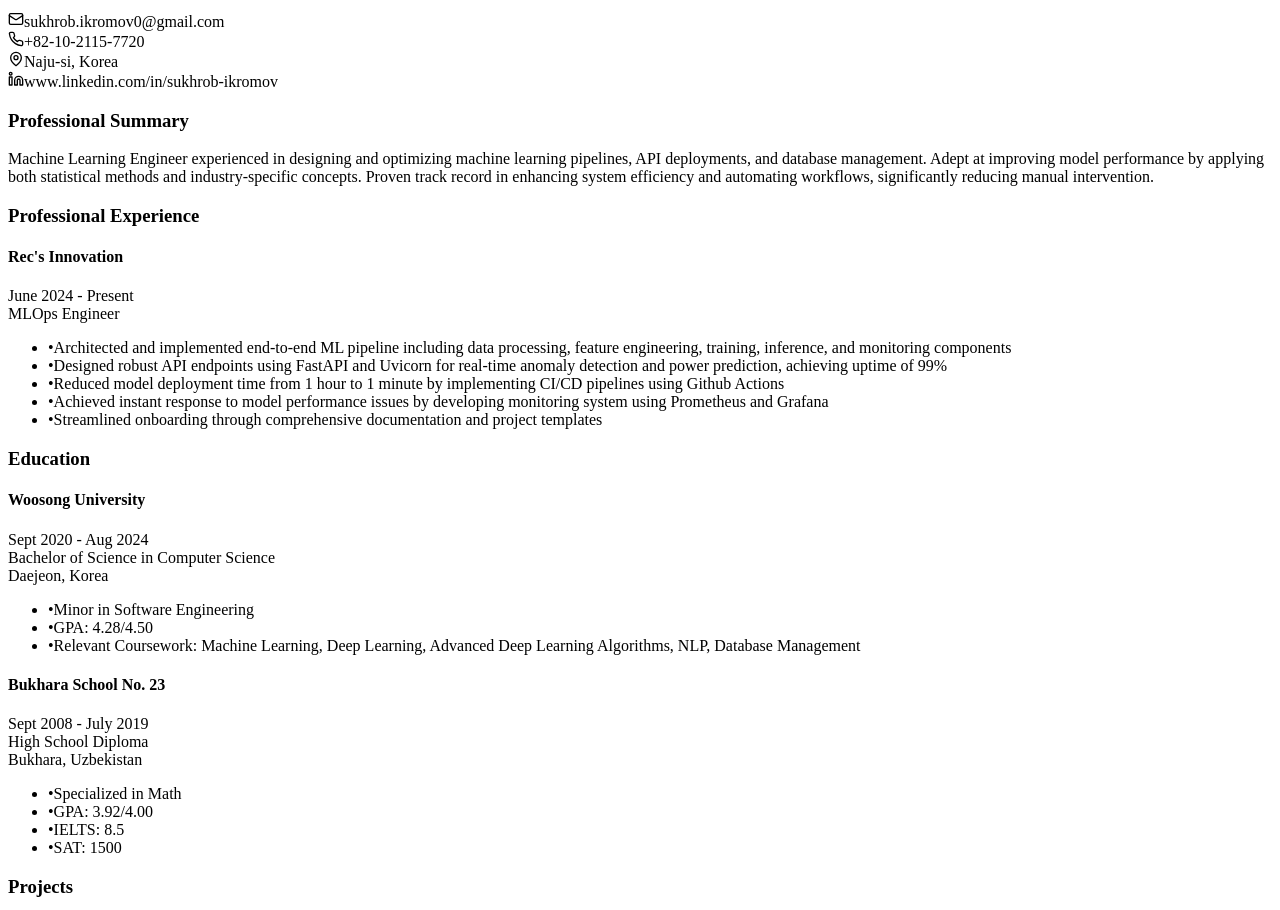
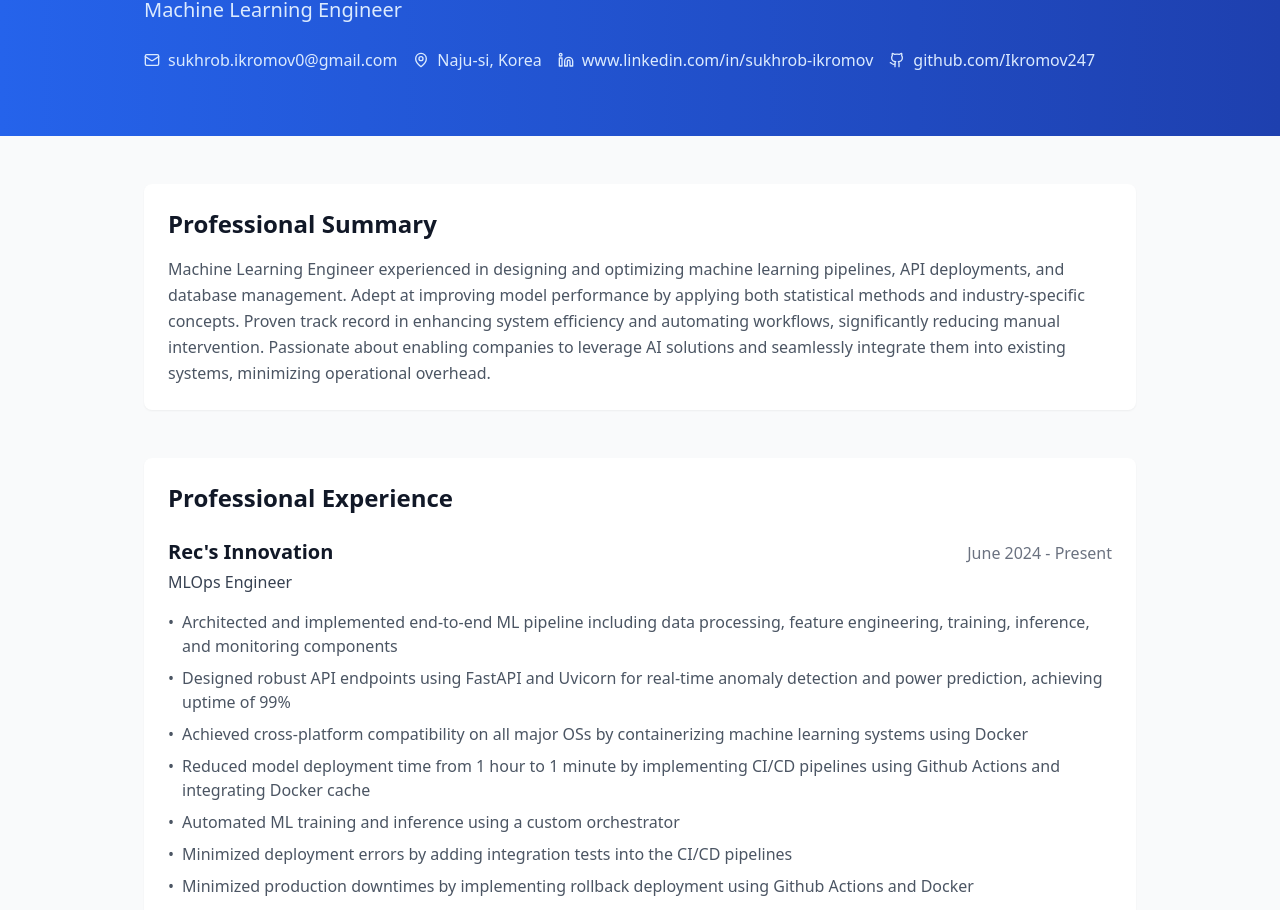
Before and after one commit to Ikromov247/resume, a React (Create React App) app: page / in a window 1280 px wide. Shown: the part 116-1026 px from the top of the page. Built offline with nearby package versions, Linux system fonts and the light colour scheme.

Commit message:
fixed blank page

```diff
--- /dev/null
+++ b/postcss.config.js
@@ -0,0 +1,6 @@
+module.exports = {
+    plugins: {
+      tailwindcss: {},
+      autoprefixer: {},
+    },
+  }
--- a/public/index.html
+++ b/public/index.html
@@ -8,6 +8,7 @@
     <title>Sukhrob Ikromov | Portfolio</title>
   </head>
   <body>
+    <noscript>You need to enable JavaScript to run this app.</noscript>
     <div id="root"></div>
   </body>
 </html>
--- a/src/components/ResumeWebsite.js
+++ b/src/components/ResumeWebsite.js
@@ -7,11 +7,11 @@ const ResumeWebsite = () => {
     title: "Machine Learning Engineer",
     contact: {
       email: "sukhrob.ikromov0@gmail.com",
-      phone: "+82-10-2115-7720",
       location: "Naju-si, Korea",
-      linkedin: "www.linkedin.com/in/sukhrob-ikromov"
+      linkedin: "www.linkedin.com/in/sukhrob-ikromov",
+      github: "github.com/Ikromov247"
     },
-    summary: "Machine Learning Engineer experienced in designing and optimizing machine learning pipelines, API deployments, and database management. Adept at improving model performance by applying both statistical methods and industry-specific concepts. Proven track record in enhancing system efficiency and automating workflows, significantly reducing manual intervention.",
+    summary: "Machine Learning Engineer experienced in designing and optimizing machine learning pipelines, API deployments, and database management. Adept at improving model performance by applying both statistical methods and industry-specific concepts. Proven track record in enhancing system efficiency and automating workflows, significantly reducing manual intervention. Passionate about enabling companies to leverage AI solutions and seamlessly integrate them into existing systems, minimizing operational overhead.",
     experience: [
       {
         company: "Rec's Innovation",
@@ -20,9 +20,14 @@ const ResumeWebsite = () => {
         highlights: [
           "Architected and implemented end-to-end ML pipeline including data processing, feature engineering, training, inference, and monitoring components",
           "Designed robust API endpoints using FastAPI and Uvicorn for real-time anomaly detection and power prediction, achieving uptime of 99%",
-          "Reduced model deployment time from 1 hour to 1 minute by implementing CI/CD pipelines using Github Actions",
-          "Achieved instant response to model performance issues by developing monitoring system using Prometheus and Grafana",
-          "Streamlined onboarding through comprehensive documentation and project templates"
+          "Achieved cross-platform compatibility on all major OSs by containerizing machine learning systems using Docker",
+          "Reduced model deployment time from 1 hour to 1 minute by implementing CI/CD pipelines using Github Actions and integrating Docker cache",
+          "Automated ML training and inference using a custom orchestrator",
+          "Minimized deployment errors by adding integration tests into the CI/CD pipelines",
+          "Minimized production downtimes by implementing rollback deployment using Github Actions and Docker",
+          "Enabled seamless integration of ML pipelines into the company's power management system by collaborating with the backend team to align model outputs with system requirements",
+          "Achieved instant response to model performance issues, by developing a monitoring and alerting system using Prometheus and Grafana",
+          "Streamlined onboarding of new members by creating comprehensive documentation for maintaining existing projects and instructions for creating new projects based on a custom template"
         ]
       }
     ],
@@ -90,16 +95,20 @@ const ResumeWebsite = () => {
               <span>{resumeData.contact.email}</span>
             </div>
             <div className="flex items-center gap-2">
-              <Phone size={16} />
-              <span>{resumeData.contact.phone}</span>
-            </div>
-            <div className="flex items-center gap-2">
               <MapPin size={16} />
               <span>{resumeData.contact.location}</span>
             </div>
             <div className="flex items-center gap-2">
               <Linkedin size={16} />
-              <span>{resumeData.contact.linkedin}</span>
+              <a href={`https://${resumeData.contact.linkedin}`} target="_blank" rel="noopener noreferrer" className="hover:text-white">
+                {resumeData.contact.linkedin}
+              </a>
+            </div>
+            <div className="flex items-center gap-2">
+              <Github size={16} />
+              <a href={`https://${resumeData.contact.github}`} target="_blank" rel="noopener noreferrer" className="hover:text-white">
+                {resumeData.contact.github}
+              </a>
             </div>
           </div>
         </div>
--- /dev/null
+++ b/tailwind.config.js
@@ -0,0 +1,10 @@
+/** @type {import('tailwindcss').Config} */
+module.exports = {
+    content: [
+      "./src/**/*.{js,jsx,ts,tsx}",
+    ],
+    theme: {
+      extend: {},
+    },
+    plugins: [],
+  }
```
Also changed, not shown: package.json (+5 -5 lines), 1 other file (tests, documents, lock files or other folders).
